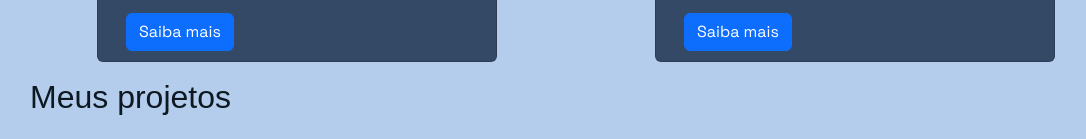
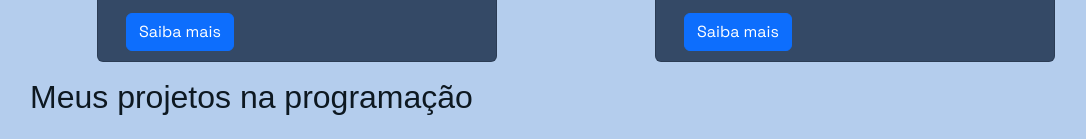
Before and after one commit to teotoniosjr/teotonio, a plain HTML site: page index.html in a window 1280 px wide. Shown: the part 2898-3037 px from the top of the page, without its empty margins (64-1150 px from the left). Drawn offline with nearby package versions, Linux system fonts and the light colour scheme; a web font is replaced by a local one.

Commit message:
Update index.html

```diff
--- a/index.html
+++ b/index.html
@@ -133,7 +133,7 @@
         </div>
 
         <div class="container">
-            <h2> Meus projetos </h2>
+            <h2> Meus projetos na programação </h2>
             <div class="row justify-content-around">
                 <div class="card col-md-4 mt-3" style="width: 25rem; height: 45rem">
                     <img src="img/python.png" class="card-img-top pt-3" alt="...">
```
